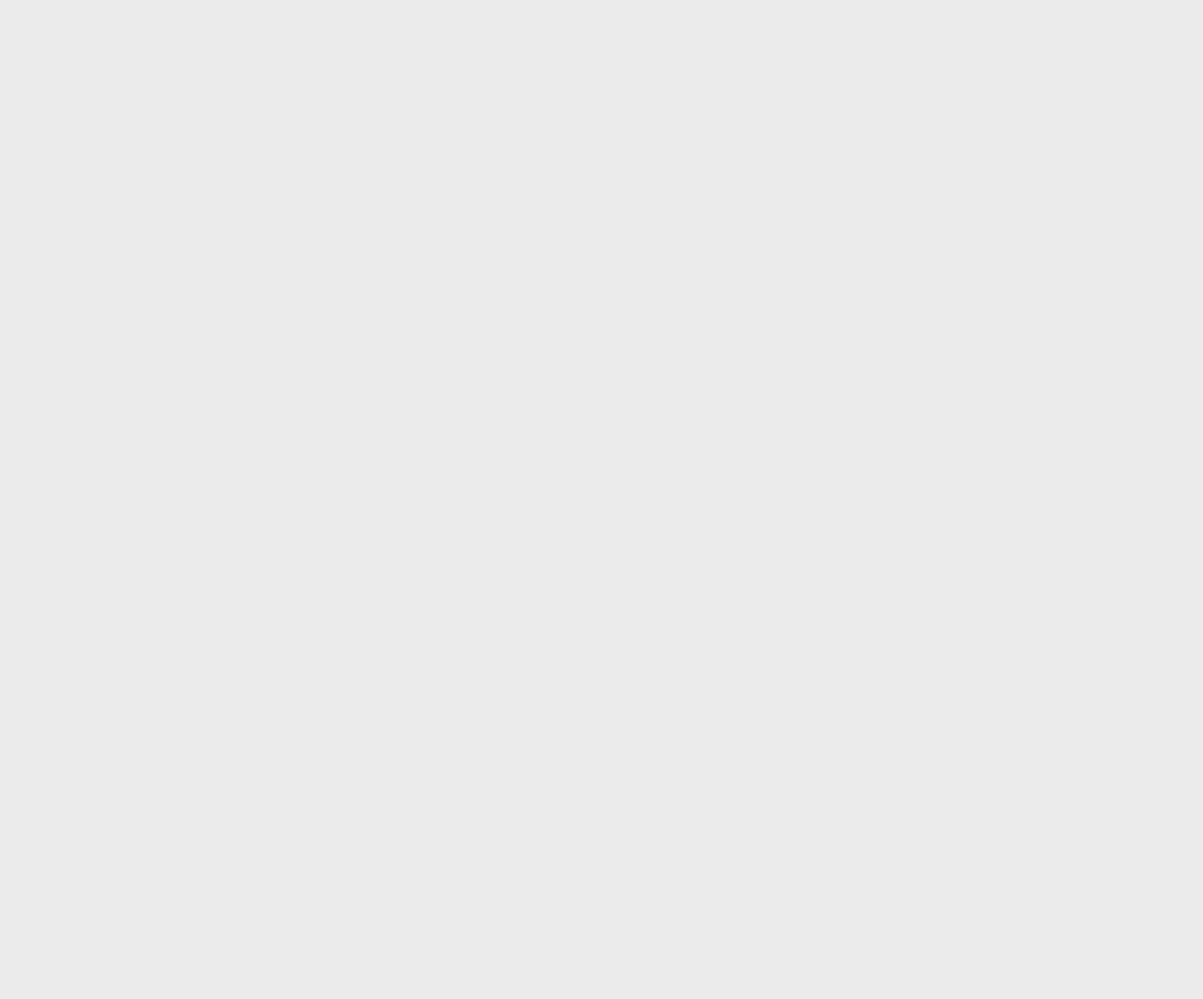
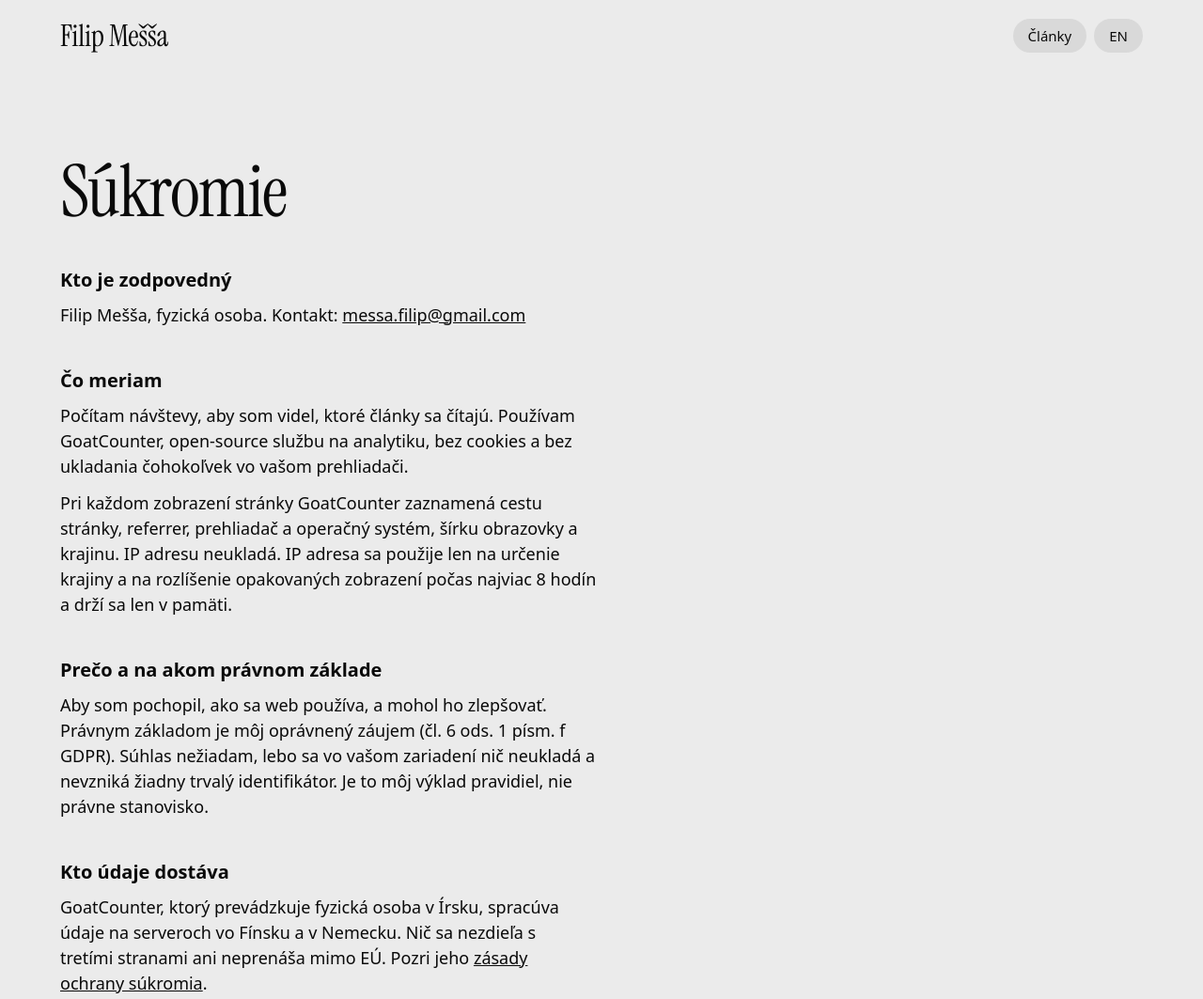
Before and after one commit to FilipMessa/articles, an Astro site in the folder site/: page /articles/sk/sukromie in a window 1280 px wide. Before the commit this address had no page. Shown: the top 1063 px of the page at 94% size. Before the commit the page ends 800 px from the top, so only its background shows below. Built offline with nearby package versions, Linux system fonts and the light colour scheme; Astro itself is replaced by a stand-in of ours.

Commit message:
Add GoatCounter analytics and privacy pages
Co-Authored-By: Claude Sonnet 5.5 <noreply@anthropic.com>

```diff
--- a/site/src/components/Footer.astro
+++ b/site/src/components/Footer.astro
@@ -1,5 +1,5 @@
 ---
-import { ui, author, githubUrl, type Lang } from "../site";
+import { ui, author, githubUrl, privacyHref, type Lang } from "../site";
 
 interface Props {
   lang: Lang;
@@ -11,6 +11,7 @@ const t = ui[lang];
 <footer class="footer">
   <nav class="footer-links" aria-label={t.elsewhere}>
     <a href={githubUrl}>GitHub</a>
+    <a href={privacyHref(lang)}>{t.privacy}</a>
   </nav>
   <span class="footer-copy">© 2026 {author}</span>
 </footer>
--- /dev/null
+++ b/site/src/components/PrivacyPage.astro
@@ -0,0 +1,113 @@
+---
+import Base from "../layouts/Base.astro";
+import TopBar from "./TopBar.astro";
+import Footer from "./Footer.astro";
+import { ui, author, contactEmail, privacyHref, type Lang } from "../site";
+
+interface Props {
+  lang: Lang;
+}
+const { lang } = Astro.props;
+const t = ui[lang];
+const alternate = privacyHref(lang === "en" ? "sk" : "en");
+const policy = "https://www.goatcounter.com/privacy";
+const mail = `mailto:${contactEmail}`;
+
+const copy = {
+  en: {
+    title: "Privacy",
+    description: "How this site measures visits, and what data that involves.",
+    sections: [
+      { h: "Who is responsible", p: [`${author}, an individual. Contact: `], mail: true },
+      {
+        h: "What I measure",
+        p: [
+          "I count visits to see which articles are read. I use GoatCounter, an open-source analytics service, with no cookies and nothing stored in your browser.",
+          "For each page view GoatCounter records the page path, the referrer, your browser and operating system, your screen width and your country. It does not store your IP address. The IP address is used only to work out the country and to tell repeat views apart for up to 8 hours, and it is held in memory only.",
+        ],
+      },
+      {
+        h: "Why and on what basis",
+        p: ["To understand how the site is used and improve it. The legal basis is my legitimate interest (Article 6(1)(f) GDPR). I don’t ask for consent because nothing is stored on your device and no persistent identifier is created. That is my reading of the rules, not a legal opinion."],
+      },
+      {
+        h: "Who receives the data",
+        p: [`GoatCounter, run by an individual in Ireland, processes the data on servers in Finland and Germany. Nothing is shared with third parties or transferred outside the EU. See its `, "privacy policy"],
+        link: true,
+      },
+      {
+        h: "How long I keep it",
+        p: ["Statistics are kept for up to 365 days and then deleted."],
+      },
+      {
+        h: "Hosting",
+        p: ["The site is hosted on GitHub Pages. GitHub may log visitors’ IP addresses as part of serving the pages. That is governed by GitHub’s own privacy statement."],
+      },
+      {
+        h: "Your rights",
+        p: ["You can ask for access, deletion or object to processing, and you can lodge a complaint with the Office for Personal Data Protection of the Slovak Republic (dataprotection.gov.sk). Providing data is voluntary and there is no automated decision-making. Because I can’t identify individual visitors in the statistics, there is usually nothing to look up, but get in touch and I’ll help."],
+      },
+    ],
+    updated: "Last updated: 15 November 2026",
+  },
+  sk: {
+    title: "Súkromie",
+    description: "Ako tento web meria návštevnosť a o aké údaje ide.",
+    sections: [
+      { h: "Kto je zodpovedný", p: [`${author}, fyzická osoba. Kontakt: `], mail: true },
+      {
+        h: "Čo meriam",
+        p: [
+          "Počítam návštevy, aby som videl, ktoré články sa čítajú. Používam GoatCounter, open-source službu na analytiku, bez cookies a bez ukladania čohokoľvek vo vašom prehliadači.",
+          "Pri každom zobrazení stránky GoatCounter zaznamená cestu stránky, referrer, prehliadač a operačný systém, šírku obrazovky a krajinu. IP adresu neukladá. IP adresa sa použije len na určenie krajiny a na rozlíšenie opakovaných zobrazení počas najviac 8 hodín a drží sa len v pamäti.",
+        ],
+      },
+      {
+        h: "Prečo a na akom právnom základe",
+        p: ["Aby som pochopil, ako sa web používa, a mohol ho zlepšovať. Právnym základom je môj oprávnený záujem (čl. 6 ods. 1 písm. f GDPR). Súhlas nežiadam, lebo sa vo vašom zariadení nič neukladá a nevzniká žiadny trvalý identifikátor. Je to môj výklad pravidiel, nie právne stanovisko."],
+      },
+      {
+        h: "Kto údaje dostáva",
+        p: [`GoatCounter, ktorý prevádzkuje fyzická osoba v Írsku, spracúva údaje na serveroch vo Fínsku a v Nemecku. Nič sa nezdieľa s tretími stranami ani neprenáša mimo EÚ. Pozri jeho `, "zásady ochrany súkromia"],
+        link: true,
+      },
+      {
+        h: "Ako dlho údaje uchovávam",
+        p: ["Štatistiky sa uchovávajú najviac 365 dní a potom sa zmažú."],
+      },
+      {
+        h: "Hosting",
+        p: ["Web beží na GitHub Pages. GitHub môže pri doručovaní stránok logovať IP adresy návštevníkov. Riadi sa to jeho vlastnými zásadami ochrany súkromia."],
+      },
+      {
+        h: "Vaše práva",
+        p: ["Môžete požiadať o prístup alebo vymazanie, namietať proti spracúvaniu a podať sťažnosť na Úrad na ochranu osobných údajov Slovenskej republiky (dataprotection.gov.sk). Poskytnutie údajov je dobrovoľné a nedochádza k automatizovanému rozhodovaniu. Keďže jednotlivých návštevníkov v štatistikách neviem identifikovať, zvyčajne nie je čo vyhľadať, ale ozvite sa a pomôžem."],
+      },
+    ],
+    updated: "Posledná aktualizácia: 15. novembra 2026",
+  },
+}[lang];
+---
+
+<Base lang={lang} title={`${copy.title} · ${author}`} description={copy.description} alternate={alternate}>
+  <TopBar lang={lang} alternate={alternate} />
+  <main id="main" class="legal">
+    <h1>{copy.title}</h1>
+    {
+      copy.sections.map((s) => (
+        <section>
+          <h2>{s.h}</h2>
+          {s.mail ? (
+            <p>{s.p[0]}<a href={mail}>{contactEmail}</a></p>
+          ) : s.link ? (
+            <p>{s.p[0]}<a href={policy}>{s.p[1]}</a>.</p>
+          ) : (
+            s.p.map((para) => <p>{para}</p>)
+          )}
+        </section>
+      ))
+    }
+    <p class="updated">{copy.updated}</p>
+  </main>
+  <Footer lang={lang} />
+</Base>
--- a/site/src/layouts/Base.astro
+++ b/site/src/layouts/Base.astro
@@ -1,6 +1,6 @@
 ---
 import "../styles/global.css";
-import { ui, type Lang } from "../site";
+import { goatcounterCode, ui, type Lang } from "../site";
 
 interface Props {
   lang: Lang;
@@ -37,6 +37,14 @@ const articleData = article && JSON.stringify({
     <meta name="theme-color" content="#0a0a0a" media="(prefers-color-scheme: dark)" />
     {alternateUrl && <link rel="alternate" hreflang={lang} href={canonical} />}
     {alternateUrl && <link rel="alternate" hreflang={lang === "en" ? "sk" : "en"} href={alternateUrl} />}
+    {goatcounterCode && import.meta.env.PROD && (
+      <script
+        is:inline
+        async
+        data-goatcounter={`https://${goatcounterCode}.goatcounter.com/count`}
+        src="https://gc.zgo.at/count.js"
+      />
+    )}
     {articleData && <script type="application/ld+json" set:html={articleData} />}
   </head>
   <body>
--- /dev/null
+++ b/site/src/pages/privacy/index.astro
@@ -0,0 +1,5 @@
+---
+import PrivacyPage from "../../components/PrivacyPage.astro";
+---
+
+<PrivacyPage lang="en" />
--- a/site/src/pages/sitemap.xml.ts
+++ b/site/src/pages/sitemap.xml.ts
@@ -1,10 +1,11 @@
-import { getArticles, href, type Lang } from "../site";
+import { getArticles, href, privacyHref, type Lang } from "../site";
 
 export async function GET() {
   const site = "https://filipmessa.github.io";
   const langs: Lang[] = ["en", "sk"];
   const paths = (await Promise.all(langs.map(async (lang) => [
     href(lang),
+    privacyHref(lang),
     ...(await getArticles(lang)).map((article) => href(lang, article.slug)),
   ]))).flat();
   const urls = paths.map((path) => `<url><loc>${new URL(path, site).href}</loc></url>`).join("");
--- /dev/null
+++ b/site/src/pages/sk/sukromie/index.astro
@@ -0,0 +1,5 @@
+---
+import PrivacyPage from "../../../components/PrivacyPage.astro";
+---
+
+<PrivacyPage lang="sk" />
--- a/site/src/site.ts
+++ b/site/src/site.ts
@@ -4,6 +4,10 @@ export type Lang = "en" | "sk";
 
 export const author = "Filip Mešša";
 export const githubUrl = "https://github.com/FilipMessa";
+export const contactEmail = "messa.filip@gmail.com";
+
+// GoatCounter site code: the part before ".goatcounter.com". Leave empty to disable analytics.
+export const goatcounterCode = "filipmessa";
 
 export const ui = {
   en: {
@@ -27,6 +31,7 @@ export const ui = {
     question: "Is the context this change requires proportionate to what we’re changing?",
     questionSource: "The question behind",
     dateLocale: "en-US",
+    privacy: "Privacy",
   },
   sk: {
     htmlLang: "sk",
@@ -49,6 +54,7 @@ export const ui = {
     question: "Je kontext potrebný na túto zmenu primeraný tomu, čo meníme?",
     questionSource: "Otázka, na ktorej stojí článok",
     dateLocale: "sk-SK",
+    privacy: "Súkromie",
   },
 } as const;
 
@@ -97,6 +103,10 @@ export function aboutHref(lang: Lang) {
   return `${import.meta.env.BASE_URL}${lang === "sk" ? "sk/o-mne/" : "about/"}`;
 }
 
+export function privacyHref(lang: Lang) {
+  return `${import.meta.env.BASE_URL}${lang === "sk" ? "sk/sukromie/" : "privacy/"}`;
+}
+
 export async function getArticles(lang: Lang): Promise<Article[]> {
   const entries = await getCollection("articles", (e) => e.id.startsWith(`${lang}/`));
   return entries
--- a/site/src/styles/global.css
+++ b/site/src/styles/global.css
@@ -1065,3 +1065,41 @@ a {
     margin-top: 72px;
   }
 }
+
+/* Privacy notice */
+
+.legal {
+  max-width: 44rem;
+  padding: 112px var(--margin) 0;
+}
+.legal h1 {
+  margin: 0 0 40px;
+  font-family: var(--serif);
+  font-weight: 400;
+  font-size: clamp(44px, 6vw, 84px);
+  line-height: 0.96;
+  letter-spacing: -0.02em;
+  text-wrap: balance;
+}
+.legal h2 {
+  margin: 40px 0 8px;
+  font-size: 20px;
+}
+.legal p,
+.legal li {
+  font-size: 18px;
+  line-height: 1.5;
+  text-wrap: pretty;
+}
+.legal p {
+  margin: 0 0 12px;
+}
+.legal ul {
+  margin: 0 0 12px;
+  padding-left: 1.2em;
+}
+.legal .updated {
+  margin-top: 40px;
+  color: var(--muted);
+  font-size: 15px;
+}
```
Also changed, not shown: 1 other file.
